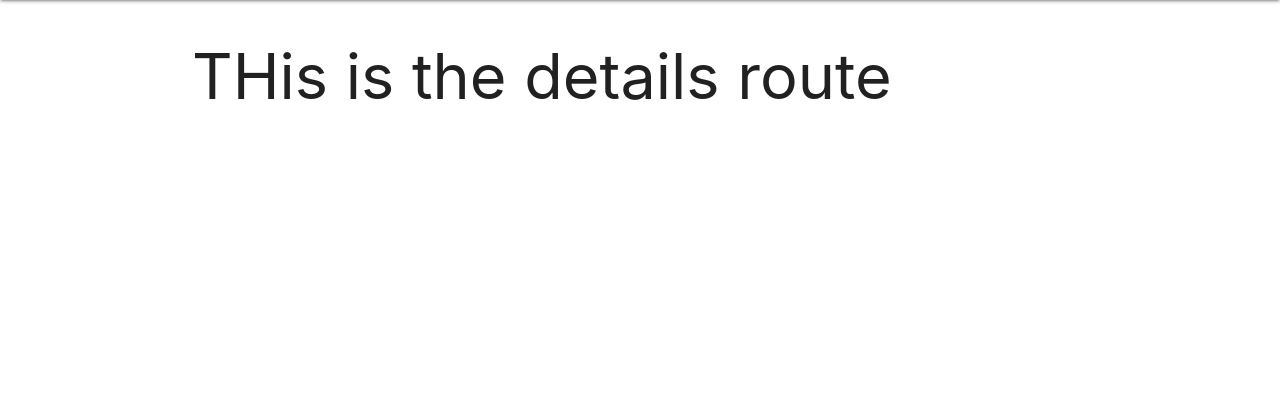
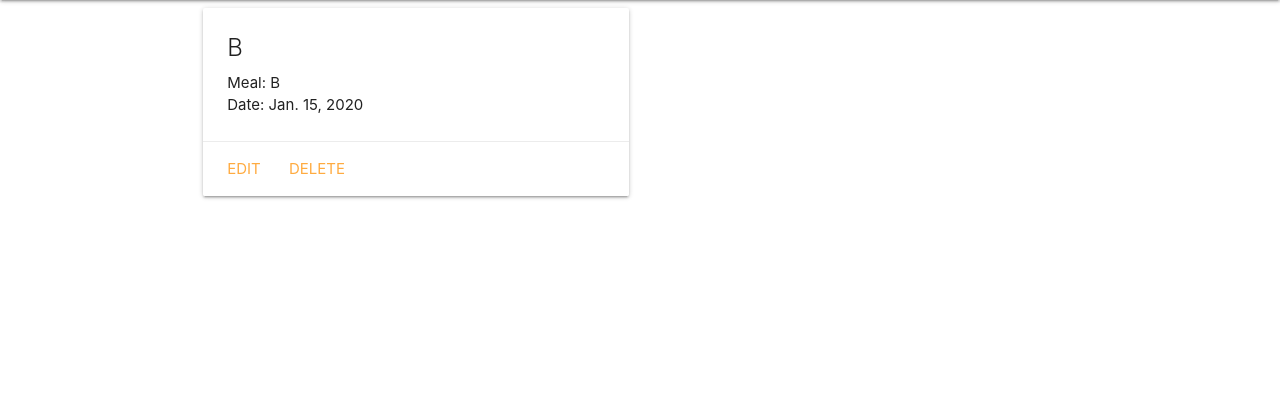
Before and after one commit to ruirosiki/onederland, a Django app: page /meals/1/ in a window 1280 px wide. Shown: the part 64-462 px from the top of the page. Run offline with Django 4.2, Linux system fonts and the light colour scheme; tables that the repository leaves empty hold one stand-in row (values such as "Sample post").

Commit message:
Full CRUD
Co-authored-by: haris haris199x@gmail.com
Co-authored-by: andrew ruioriski@icloud.com
Co-authored-by: xavier xdc129@gmail.com

```diff
--- /dev/null
+++ b/main_app/templates/meals/detail.html
@@ -0,0 +1,18 @@
+{% extends 'base.html' %}
+{% block content %}
+
+<div class="row">
+    <div class="col s6">
+        <div class="card">
+            <div class="card-content">
+                <span class="card-title">{{ meal.meal_type }}</span>
+                <p>Meal: {{ meal.meal_type }}</p>
+                <p>Date: {{ meal.date }}</p>
+            </div>
+        <div class="card-action">
+            <a href="{% url 'meals_update' meal.id %}">Edit</a>
+            <a href="{% url 'meals_delete' meal.id %}">Delete</a>
+        </div>
+</div>
+
+{% endblock %}
--- a/main_app/templates/meals/details.html
+++ /dev/null
@@ -1,6 +0,0 @@
-{% extends 'base.html' %}
-{% block content %}
-
-<h1>THis is the details route</h1>
-
-{% endblock %}
--- a/main_app/templates/meals/index.html
+++ b/main_app/templates/meals/index.html
@@ -4,11 +4,11 @@
 <h1>Meal List</h1>
 
 {% for meal in meals %}
-<a href="{% url 'meals_details' meal.id %}">
+<a href="{% url 'detail' meal.id %}">
     <div class="card">
         <div class="card-content">
-            <span class="card-title">{{ meal.mealtype }}</span>
-            <p>Meal: {{ meal.mealtype }}</p>
+            <span class="card-title">{{ meal.meal_type }}</span>
+            <p>Meal: {{ meal.meal_type }}</p>
             <p>Date: {{ meal.date }}</p>
         </div>
     </div>
--- a/main_app/urls.py
+++ b/main_app/urls.py
@@ -12,8 +12,10 @@ urlpatterns = [
 
     # meals route
     path('meals/', views.meals_index, name='meals_index'),
-    path('meals/<int:meal_id>/', views.meals_details, name='meals_details'),
+    path('meals/<int:meal_id>/', views.meals_details, name='detail'),
     path('meals/create/', views.MealCreate.as_view(), name='meals_create'),
+    path('meals/<int:pk>/update/', views.MealUpdate.as_view(), name='meals_update'),
+    path('meals/<int:pk>/delete/', views.MealDelete.as_view(), name='meals_delete'),
 
     # accounts route
     path('accounts/signup/', views.signup, name='signup'),
--- a/main_app/views.py
+++ b/main_app/views.py
@@ -26,7 +26,7 @@ def meals_index(request):
 
 def meals_details(request, meal_id):
     meal = Meal.objects.get(id=meal_id)
-    return render(request, 'meals/details.html', {
+    return render(request, 'meals/detail.html', {
         'meal':meal
     })
 
@@ -37,6 +37,14 @@ class MealCreate(LoginRequiredMixin, CreateView):
     def form_valid(self, form):
         form.instance.user = self.request.user
         return super().form_valid(form)
+
+class MealUpdate(LoginRequiredMixin, UpdateView):
+    model = Meal
+    fields = ['date', 'meal_type']
+
+class MealDelete(LoginRequiredMixin, DeleteView):
+    model = Meal
+    success_url = '/meals/'
 
 
 def signup(request):
```
Also changed, not shown: main_app/templates/main_app/meal_confirm_delete.html (added, +13 -0 lines).
